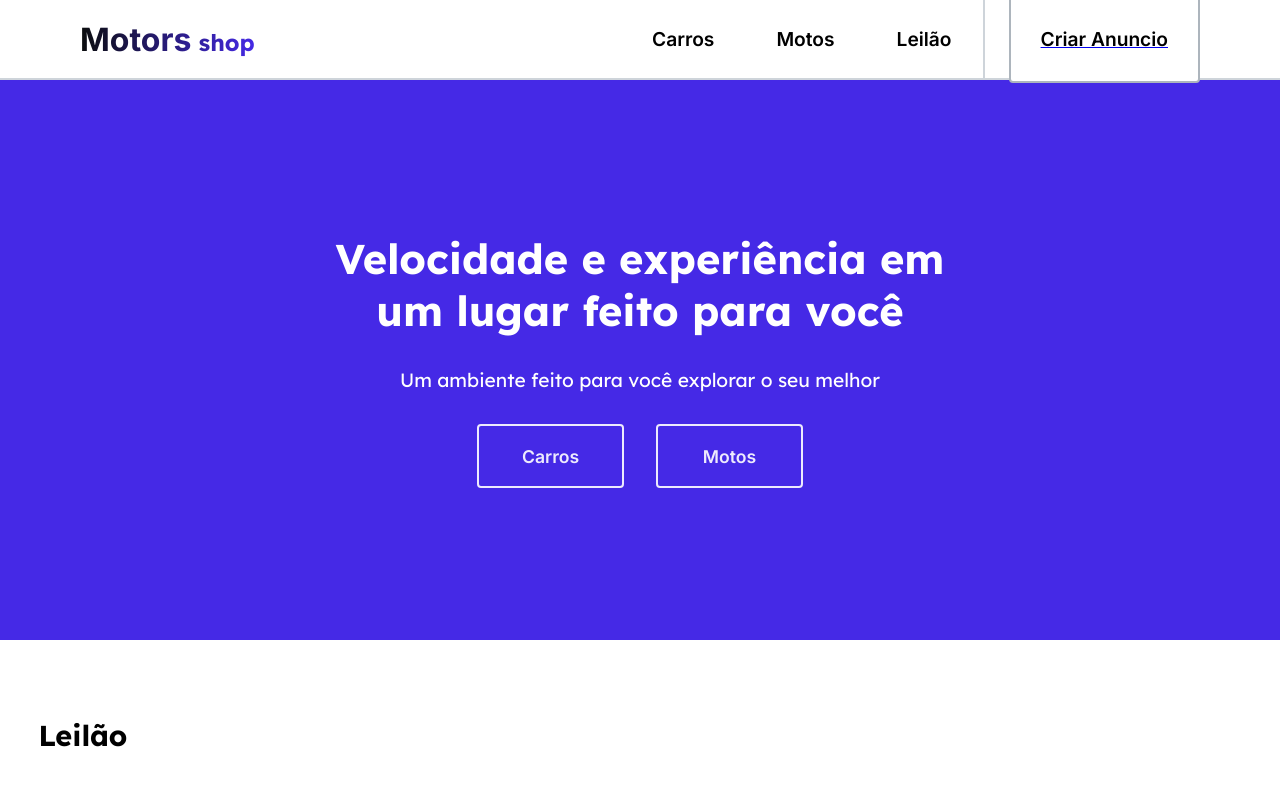
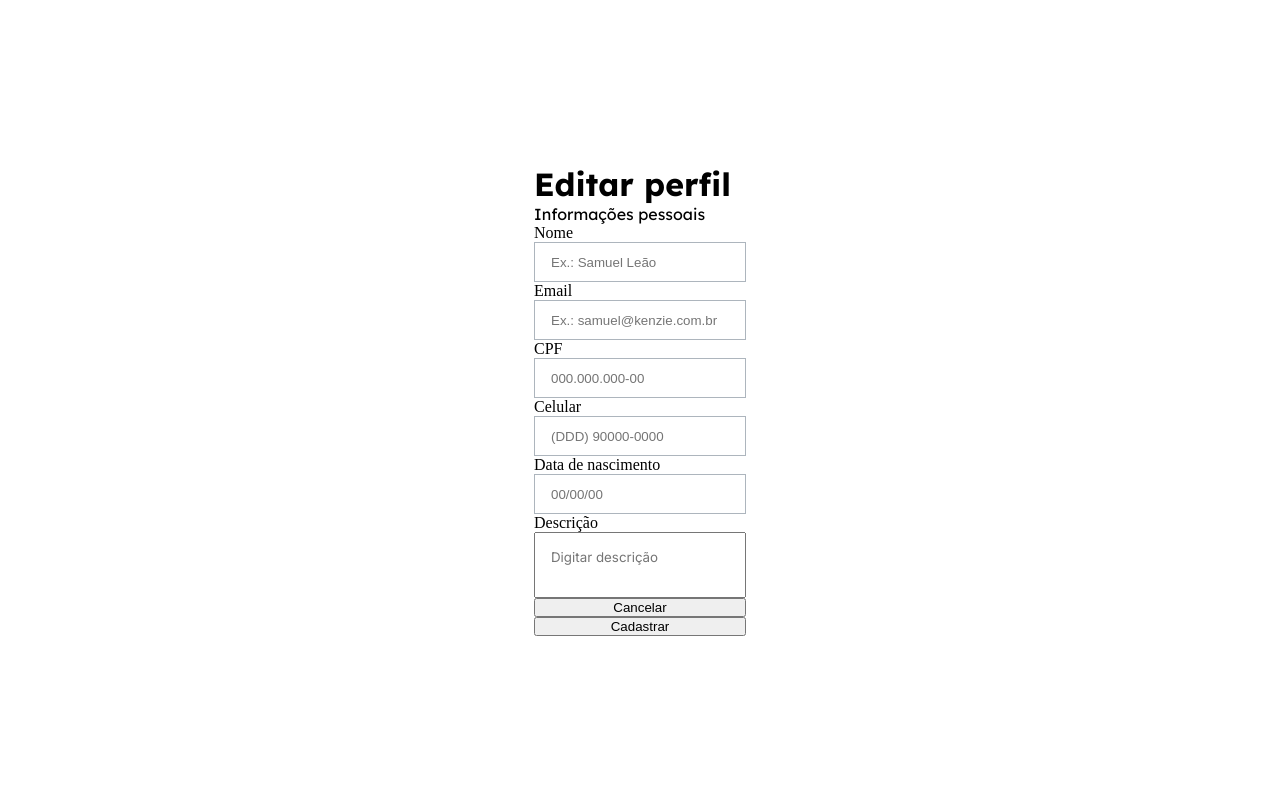
Before and after one commit to projeto-final-m6-kenzie/frontend-motorshop, a React (Create React App) app: page /update in a window 1280 px wide. Before the commit this address led to /. Shown: the top 800 px of the page. Built offline with nearby package versions, Linux system fonts and the light colour scheme; no server answers.

Commit message:
feat: formulário de editar perfil

```diff
--- /dev/null
+++ b/src/pages/UpdateProfile/index.tsx
@@ -0,0 +1,60 @@
+import { yupResolver } from '@hookform/resolvers/yup'
+import { useForm } from 'react-hook-form'
+import * as yup from 'yup'
+
+import { Header } from '../../components/Header'
+import Form from './styles'
+
+const schema = yup.object().shape({
+  name: yup.string().required('Campo obrigatório'),
+  email: yup.string().required('Campo obrigatório'),
+  cpf: yup.string().required('Campo obrigatório'),
+  phone: yup.string().required('Campo obrigatório'),
+  dateOfBirth: yup.string().required('Campo obrigatório'),
+  description: yup.string().required('Campo obrigatório'),
+})
+
+const UpdateUserForm = () => {
+  const {
+    register,
+    handleSubmit,
+    formState: { errors, isValid },
+  } = useForm({ mode: 'onChange', resolver: yupResolver(schema) })
+
+  const updateUser = async (data: any) => {
+    const user = data
+    console.log(user, 'update') //trocar pela requisiçao de update aqui
+  }
+
+  return (
+    <>
+      <Form onSubmit={handleSubmit(updateUser)}>
+        <h1>Editar perfil</h1>
+        <p>Informações pessoais</p>
+
+        <label htmlFor='name'>Nome</label>
+        <input placeholder='Ex.: Samuel Leão' {...register('name')}></input>
+
+        <label htmlFor='email'>Email</label>
+        <input placeholder='Ex.: samuel@kenzie.com.br' {...register('email')}></input>
+
+        <label htmlFor='cpf'>CPF</label>
+        <input placeholder='000.000.000-00' {...register('cpf')}></input>
+
+        <label htmlFor='phone'>Celular</label>
+        <input placeholder='(DDD) 90000-0000' {...register('phone')}></input>
+
+        <label htmlFor='dateOfBirth'>Data de nascimento</label>
+        <input placeholder='00/00/00' {...register('dateOfBirth')}></input>
+
+        <label htmlFor='description'>Descrição</label>
+        <textarea placeholder='Digitar descrição' {...register('description')}></textarea>
+
+        <button type='submit'>Cancelar</button>
+        <button type='submit'>Cadastrar</button>
+      </Form>
+    </>
+  )
+}
+
+export default UpdateUserForm
--- /dev/null
+++ b/src/pages/UpdateProfile/styles.ts
@@ -0,0 +1,73 @@
+import styled from 'styled-components'
+
+const Form = styled.form`
+  display: flex;
+  flex-direction: column;
+  max-width: 300px;
+  margin: auto;
+  input {
+    height: 2.5rem;
+    border: 1px solid #adb5bd;
+    padding: 1rem;
+  }
+
+  .input-option356 {
+    list-style: none;
+    margin: 0;
+    padding: 0;
+  }
+
+  .input-option356:after {
+    content: '';
+    clear: both;
+  }
+
+  .radio {
+    border: 1px solid #ccc;
+    box-sizing: border-box;
+    float: left;
+    height: 2.8rem;
+    border-radius: 8px;
+    position: relative;
+    width: 10rem;
+  }
+
+  .radio + .radio {
+    margin-left: 25px;
+  }
+
+  .radio label {
+    background: #fff no-repeat center center;
+    cursor: pointer;
+    display: flex;
+    justify-content: center;
+    align-items: center;
+    position: absolute;
+    width: 100%;
+    height: 100%;
+    white-space: nowrap;
+  }
+
+  .radio label span {
+    z-index: 1;
+  }
+  .radio label input[type='radio'] {
+    all: unset;
+    display: flex;
+    align-items: center;
+    justify-content: center;
+    position: absolute;
+    width: 100%;
+    height: 100%;
+    top: 0;
+    left: 0;
+  }
+  .radio label input[type='radio']:checked {
+    background-color: var(--color-brand1);
+  }
+  .radio label input[type='radio']:checked + span {
+    color: #ffffff;
+  }
+`
+
+export default Form
--- a/src/routes/index.tsx
+++ b/src/routes/index.tsx
@@ -5,6 +5,7 @@ import Login from '../pages/Login'
 import Product from '../pages/Products'
 import ProfileViewUser from '../pages/ProfileViewUser'
 import Register from '../pages/Register'
+import UpdateUserForm from '../pages/UpdateProfile'
 
 const RoutesMain = () => (
   <Routes>
@@ -13,6 +14,7 @@ const RoutesMain = () => (
     <Route path='/product' element={<Product />} />
     <Route path='/login' element={<Login />} />
     <Route path='/register' element={<Register />} />
+    <Route path='/update' element={<UpdateUserForm />} />
     <Route path='*' element={<Navigate to='/' />} />
   </Routes>
 )
```
